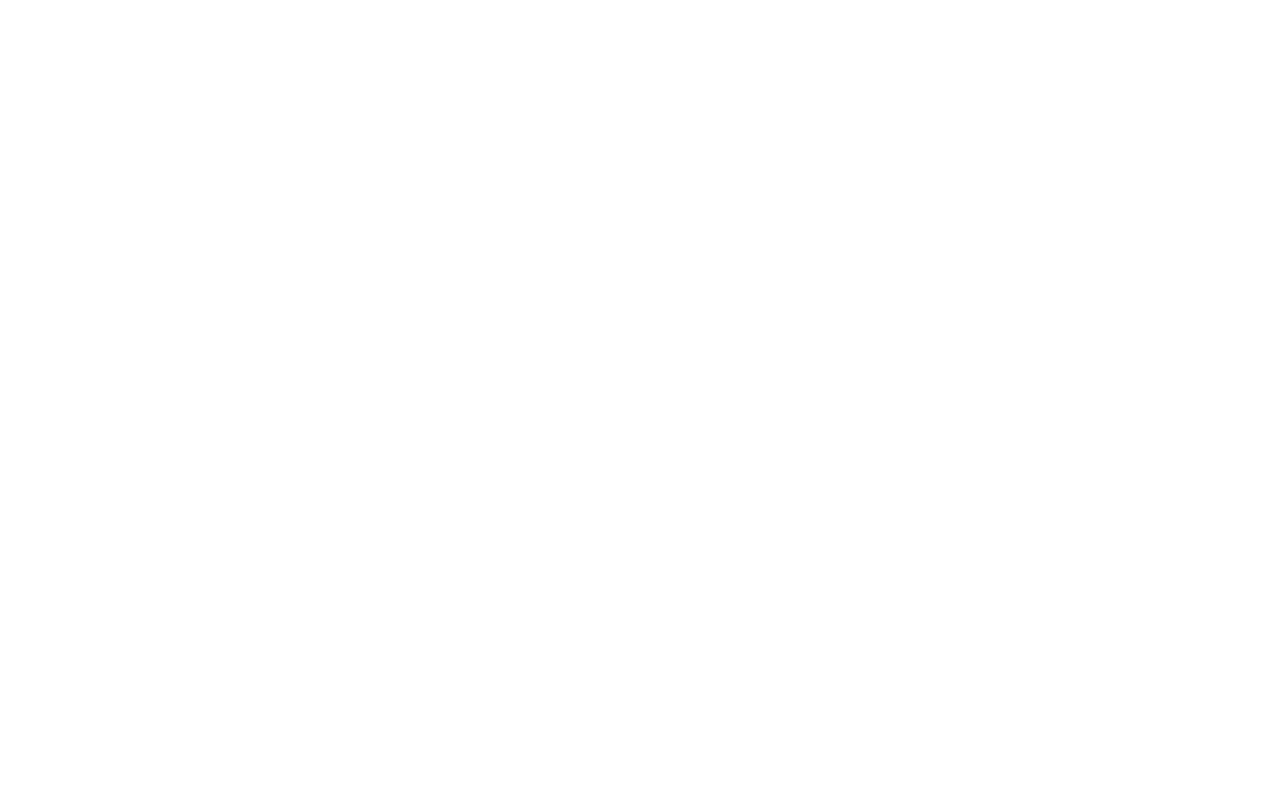
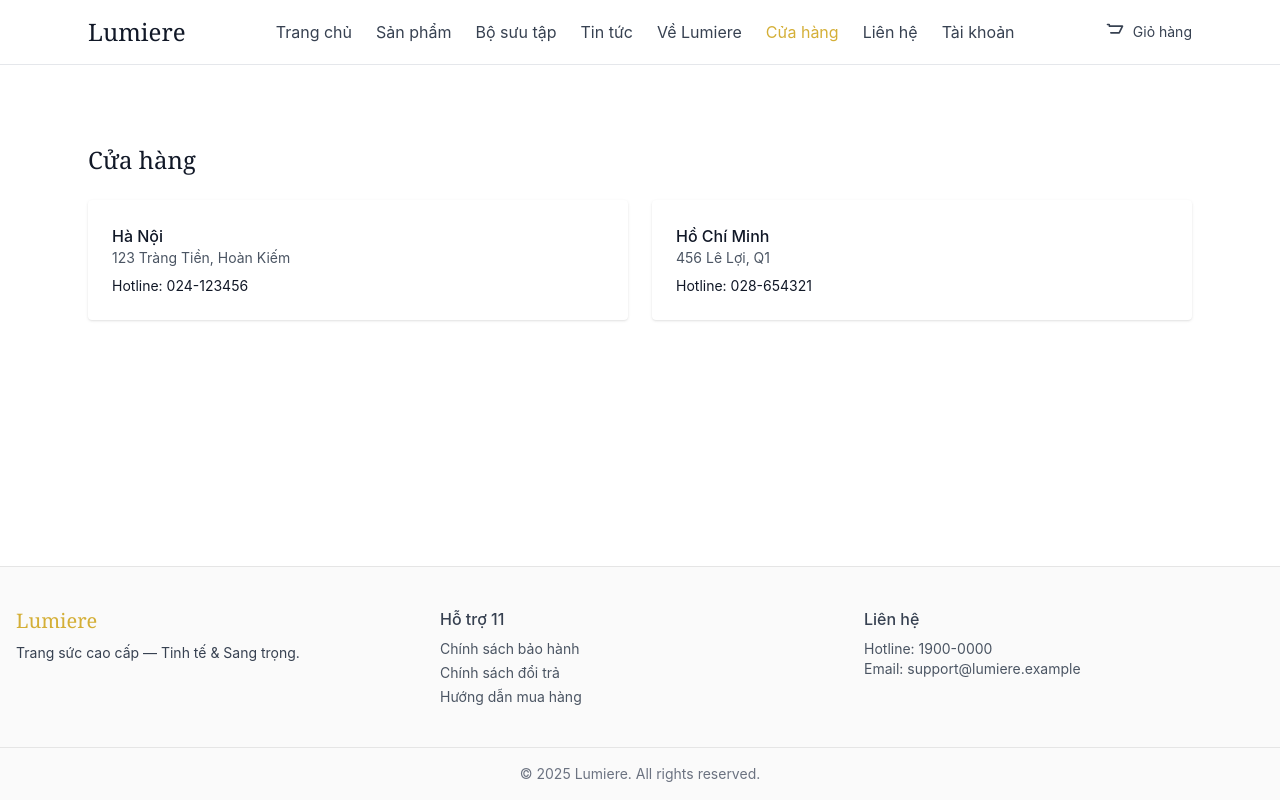
Before and after one commit to HoangHN11/AWS-Jewelry-web, a React (Vite) app: page /stores in a window 1280 px wide. Before the commit this address had no page. Built offline with nearby package versions, Linux system fonts and the light colour scheme; the HTML template or start-up script is replaced by a standard one.

Commit message:
feat: stores locator component

```diff
--- a/src/App.jsx
+++ b/src/App.jsx
@@ -9,7 +9,7 @@
 import WarrantyPolicyPage from "./pages/policies/WarrantyPolicyPage";
 import ShippingReturnPolicyPage from "./pages/policies/ShippingReturnPolicyPage";
 import ServicesPage from './pages/services/ServicesPage';
-
+import StoreLocatorPage from './pages/stores/StoreLocatorPage';
 
 const App = () => {
   return (
@@ -33,6 +33,7 @@
           />
 
           <Route path="/services" element={<ServicesPage />} />
+          <Route path="/stores" element={<StoreLocatorPage />} />
 
         </Route>
       </Routes>
--- /dev/null
+++ b/src/pages/stores/StoreLocatorPage.jsx
@@ -0,0 +1,23 @@
+import React from "react";
+
+const stores = [
+  { city: "Hà Nội", address: "123 Tràng Tiền, Hoàn Kiếm", phone: "024-123456" },
+  { city: "Hồ Chí Minh", address: "456 Lê Lợi, Q1", phone: "028-654321" },
+];
+
+export default function StoreLocatorPage() {
+  return (
+    <div className="max-w-6xl mx-auto px-6 py-12">
+      <h2 className="text-2xl font-serif mb-6">Cửa hàng</h2>
+      <div className="grid grid-cols-1 md:grid-cols-2 gap-6">
+        {stores.map((s, i) => (
+          <div key={i} className="bg-white p-6 rounded shadow">
+            <h4 className="font-medium">{s.city}</h4>
+            <div className="text-sm text-gray-600">{s.address}</div>
+            <div className="text-sm mt-2">Hotline: {s.phone}</div>
+          </div>
+        ))}
+      </div>
+    </div>
+  );
+}
```
